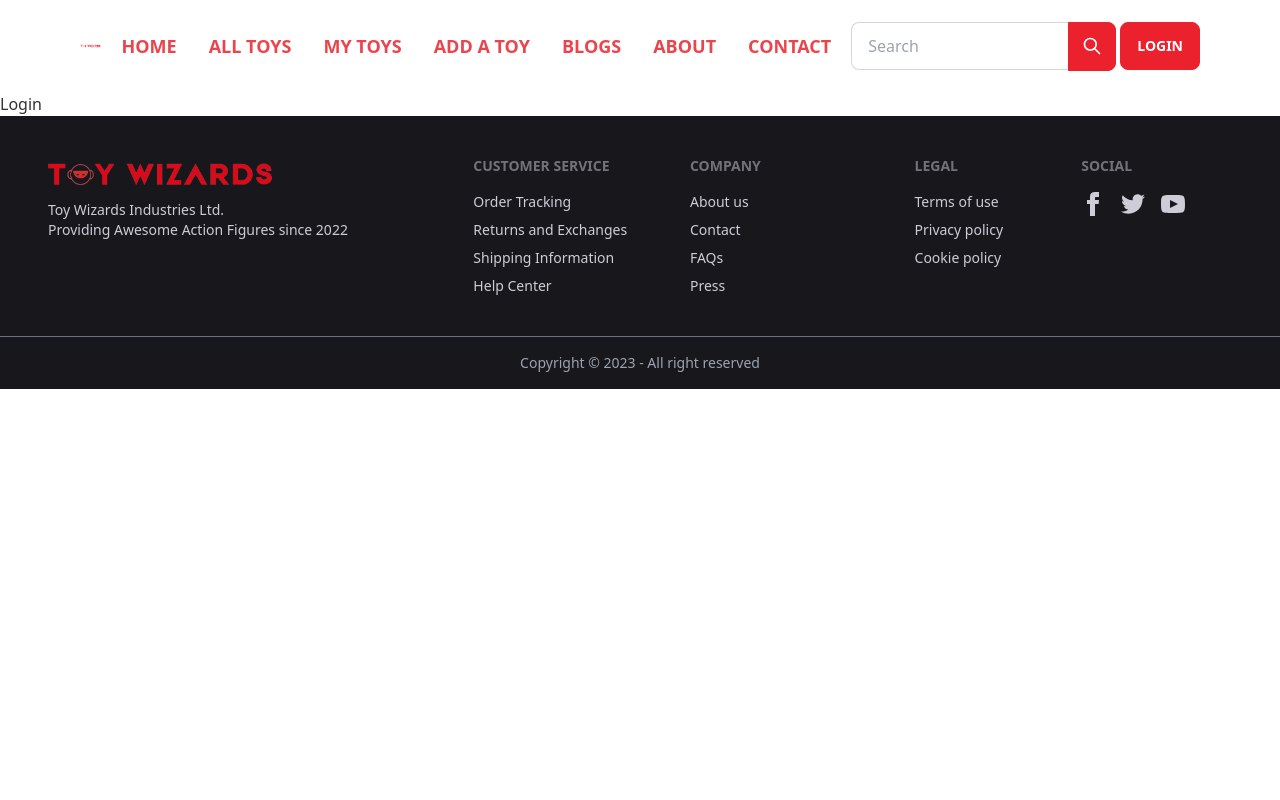
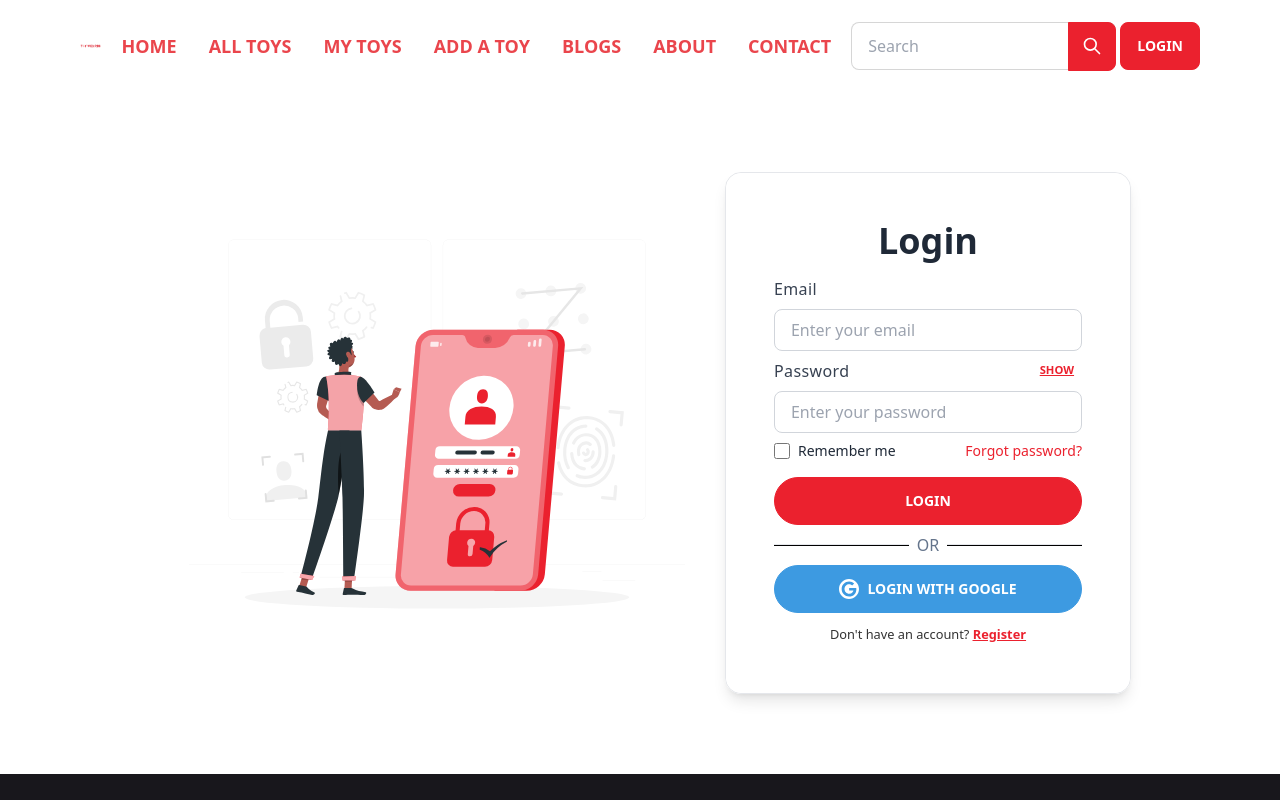
Before and after one commit to Shameem-Akbar/Toy-Wizards-Client, a React (Vite) app: page /login in a window 1280 px wide. Shown: the top 800 px of the page. Built offline with nearby package versions, Linux system fonts and the light colour scheme.

Commit message:
login page done

```diff
--- a/src/pages/Login/Login.jsx
+++ b/src/pages/Login/Login.jsx
@@ -1,12 +1,83 @@
-import React from 'react';
+import React, { useState } from 'react';
 import PageTitle from '../../components/PageTitle/PageTitle';
+import { ImGoogle3 } from 'react-icons/im';
+import { Link } from 'react-router-dom';
+import login from '../../assets/icons/login.svg'
 
 const Login = () => {
+    const [show, setShow] = useState(false);
     return (
-        <div>
-            <PageTitle title="Login"></PageTitle>
-            <h2>Login</h2>
-        </div>
+        <div className='py-8 md:py-20 '>
+            <div className="flex flex-row justify-center">
+                <div className="flex-col hidden md:flex self-center px-10 sm:max-w-5xl md:max-w-xl">
+                    <div className="  ">
+                        <img width={"800rem"} src={login} />
+                    </div>
+                </div>
+                <div className="flex justify-center self-center rounded-2xl border shadow-lg">
+                    <div className="p-12 bg-white mx-auto rounded-2xl w-100 ">
+                        <div className="mb-4">
+                            <h3 className="font-semibold text-4xl text-gray-800 text-center">Login</h3>
+
+                        </div>
+                        <form>
+                            <div className="space-y-2">
+                                <div className="space-y-2">
+                                    <label className="text-md font-medium text-gray-700 tracking-wide">Email</label>
+                                    <input className=" w-full text-base px-4 py-2 border  border-gray-300 rounded-lg focus:outline-none focus:border-gray-400" type="email" placeholder="Enter your email" />
+                                </div>
+                                <div>
+                                    <div className='flex justify-between mb-2'>
+                                        <label className="text-md font-medium text-gray-700 tracking-wide">
+                                            Password
+                                        </label>
+                                        <div className='flex justify-between'>
+                                            <p className='uppercase font-semibold underline text-sm text-primary mr-2 cursor-pointer' onClick={() => setShow(!show)}><small>
+
+                                                {
+                                                    show ? <span>Hide</span> : <span>Show</span>
+                                                }
+
+                                            </small></p>
+                                        </div>
+                                    </div>
+                                    <input className="w-full content-center text-base px-4 py-2 border  border-gray-300 rounded-lg focus:outline-none focus:border-gray-400" type={show ? "text" : "password"} placeholder="Enter your password" />
+                                </div>
+                                <div className="flex items-center justify-between">
+                                    <div className="flex items-center">
+                                        <input id="remember_me" name="remember_me" type="checkbox" className="h-4 w-4 border-gray-300 rounded" />
+                                        <label htmlFor="remember_me" className="ml-2 block text-sm text-gray-800 font-medium">
+                                            Remember me
+                                        </label>
+                                    </div>
+                                    <div className="text-sm">
+                                        <a href="#" className="text-primary hover:text-red-600 font-medium">
+                                            Forgot password?
+                                        </a>
+                                    </div>
+                                </div>
+                                <div>
+                                    <button type="submit" className="w-full btn btn-primary rounded-full text-white mt-2">
+                                        Login
+                                    </button>
+                                </div>
+                            </div>
+                        </form>
+                        <div className='mt-2' style={{ display: 'flex', alignItems: 'center', justifyContent: 'center' }}>
+                            <hr style={{ width: '50%', borderBottom: '1px solid black' }} />
+                            <span className='px-2 text-slate-500'>OR</span>
+                            <hr style={{ width: '50%', borderBottom: '1px solid black' }} />
+                        </div>
+                        <button type="submit" className="mt-2 w-full btn btn-info rounded-full text-white">
+                            <ImGoogle3 className='mr-2 text-xl'></ImGoogle3> Login with Google
+                        </button>
+                        <p className='text-center mt-2'><small>Don&apos;t have an account? <span className='text-primary font-semibold underline'>
+                            <Link to='/register'>Register</Link>
+                        </span></small></p>
+                    </div>
+                </div>
+            </div>
+        </div >
     );
 };
 
```
Also changed, not shown: src/assets/icons/login.svg (added).
